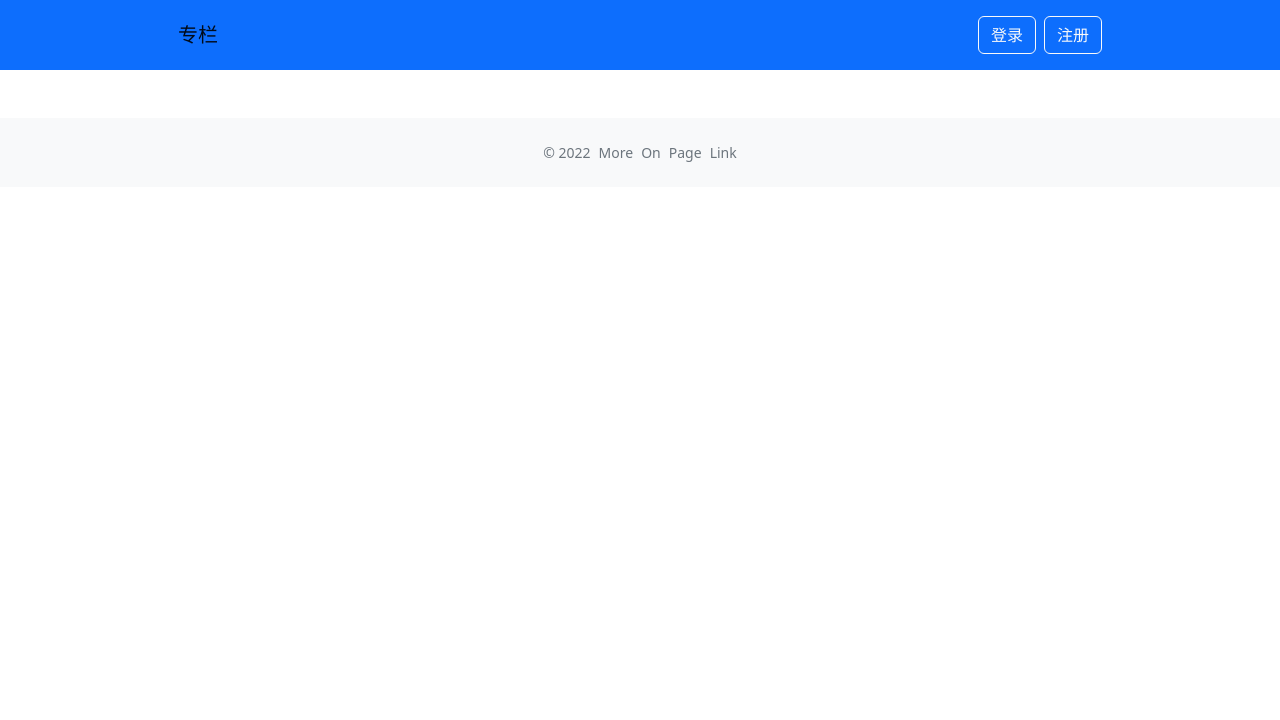
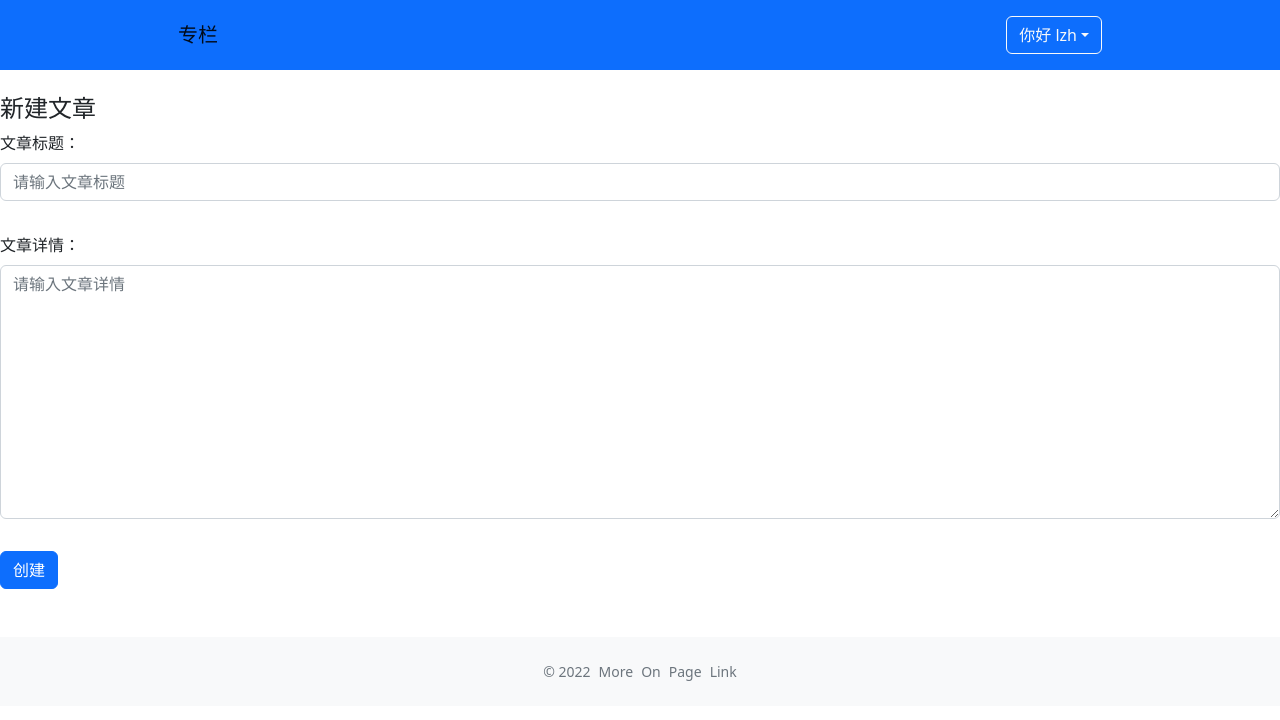
Before and after one commit to Esdiarap/Zhihu-Column, a Vue app: page /create in a window 1280 px wide. Shown: the top 720 px of the page. Built offline with nearby package versions, Linux system fonts and the light colour scheme.

Commit message:
创建文章界面

```diff
--- a/src/components/GlobalHeader.vue
+++ b/src/components/GlobalHeader.vue
@@ -9,7 +9,7 @@
       <ul v-else class="list-inline mb-0">
         <!--<li class="list-inline-item"><a href="#" class="btn btn-outline-light my-2">你好 {{user.name}}</a></li>-->
         <DropdownMenu :title="`${user.name}`">
-          <DropdownItem><a href="#" class="dropdown-item">新建文章</a></DropdownItem>
+          <DropdownItem><router-link to="/create" class="dropdown-item">新建文章</router-link></DropdownItem>
           <DropdownItem><a href="#" class="dropdown-item">编辑资料</a></DropdownItem>
           <DropdownItem><a href="#" class="dropdown-item">退出登录</a></DropdownItem>
         </DropdownMenu>
--- a/src/components/ValidateInput.vue
+++ b/src/components/ValidateInput.vue
@@ -6,7 +6,17 @@
            @input="updateValue"
            :class="{'is-invalid': inputRef.error}"
            v-bind="$attrs"
+           v-if="tag !== 'textarea'"
     >
+    <textarea name="" id="" cols="30" rows="10"
+              v-else
+              class="form-control"
+              :class="{'is-invalid': inputRef.error}"
+              :value="inputRef.val"
+              @blur="validateInput"
+              @input="updateValue"
+              v-bind="$attrs"
+    ></textarea>
     <span class="invalid-feedback" v-if="inputRef.error">{{ inputRef.errorMessage }}</span>
   </div>
 </template>
@@ -23,12 +33,17 @@
   min?: { message: string, length: number }
 }
 export type RuleProps = RuleProp[]
+export type TagType = 'input' | 'textarea'
 
 export default defineComponent({
   name: "ValidateInput",
   props: {
     rules: Array as PropType<RuleProps>,
-    modelValue: String
+    modelValue: String,
+    tag: {
+      type: String as PropType<TagType>,
+      default: 'input'
+    }
   },
 
   setup(props, context) {
--- a/src/router.ts
+++ b/src/router.ts
@@ -2,6 +2,7 @@
 import HomePage from "./views/HomePage.vue";
 import LoginPage from "./views/LoginPage.vue";
 import ColumnDetail from "./views/ColumnDetail.vue";
+import CreatePost from "./views/CreatePost.vue";
 
 const routerHistory = createWebHistory()
 const router = createRouter({
@@ -21,6 +22,11 @@
             path: '/column/:id',
             name: 'column',
             component: ColumnDetail
+        },
+        {
+            path: '/create',
+            name: 'create',
+            component: CreatePost
         }
     ]
 })
--- a/src/store.ts
+++ b/src/store.ts
@@ -4,6 +4,7 @@
     isLogin: boolean
     name?: string
     id?: number
+    columnId?: number
 }
 
 export interface GlobalDataProps {
@@ -15,11 +16,14 @@
     state: {
         columns: testData,
         posts: testPosts,
-        user: { isLogin: false }
+        user: { isLogin: true, name: 'lzh', columnId: 1 }
     },
     mutations: {
         login(state) {
             state.user = {...state.user, isLogin: true, name: 'lzh'}
+        },
+        createPost(state, newPost) {
+            state.posts.push(newPost)
         }
     },
     getters:{
--- /dev/null
+++ b/src/views/CreatePost.vue
@@ -0,0 +1,82 @@
+<template>
+  <div class="create-post-page">
+    <h4>新建文章</h4>
+    <validate-form @validateForm="onFormSubmit">
+      <div class="mb-3">
+        <label class="form-label">文章标题：</label>
+        <validate-input
+            :rules="titleRules" v-model="titleVal"
+            placeholder="请输入文章标题"
+            type="text"
+        />
+      </div>
+      <div class="mb-3">
+        <label class="form-label">文章详情：</label>
+        <validate-input
+            rows="10"
+            type="text"
+            tag="textarea"
+            placeholder="请输入文章详情"
+            :rules="contentRules"
+            v-model="contentVal"
+        />
+      </div>
+      <template #submit>
+        <button class="btn btn-primary btn-large">创建</button>
+      </template>
+    </validate-form>
+  </div>
+</template>
+
+<script lang="ts">
+import {defineComponent, ref} from 'vue'
+import {useStore} from 'vuex'
+import {useRouter} from 'vue-router'
+import ValidateInput, {RuleProps} from '../components/ValidateInput.vue'
+import ValidateForm from '../components/ValidateForm.vue'
+import {GlobalDataProps} from "../store";
+import {PostProps} from "../testData";
+
+export default defineComponent({
+  name: 'CreatePost',
+  components: {
+    ValidateInput,
+    ValidateForm
+  },
+  setup() {
+    const titleVal = ref('')
+    const router = useRouter()
+    const store = useStore<GlobalDataProps>()
+    const titleRules: RuleProps = [
+      {type: 'required', message: '文章标题不能为空'}
+    ]
+    const contentVal = ref('')
+    const contentRules: RuleProps = [
+      {type: 'required', message: '文章详情不能为空'}
+    ]
+    const onFormSubmit = (result: boolean) => {
+      if (result) {
+        const {columnId} = store.state.user
+        if (columnId) {
+          const newPost: PostProps = {
+            id: new Date().getTime(),
+            title: titleVal.value,
+            content: contentVal.value,
+            createdAt: new Date().toLocaleString(),
+            columnId
+          }
+          store.commit('createPost', newPost)
+          router.push({name: 'column', params: {id: columnId}})
+        }
+      }
+    }
+    return {
+      titleRules,
+      titleVal,
+      contentVal,
+      contentRules,
+      onFormSubmit
+    }
+  }
+})
+</script>
```
